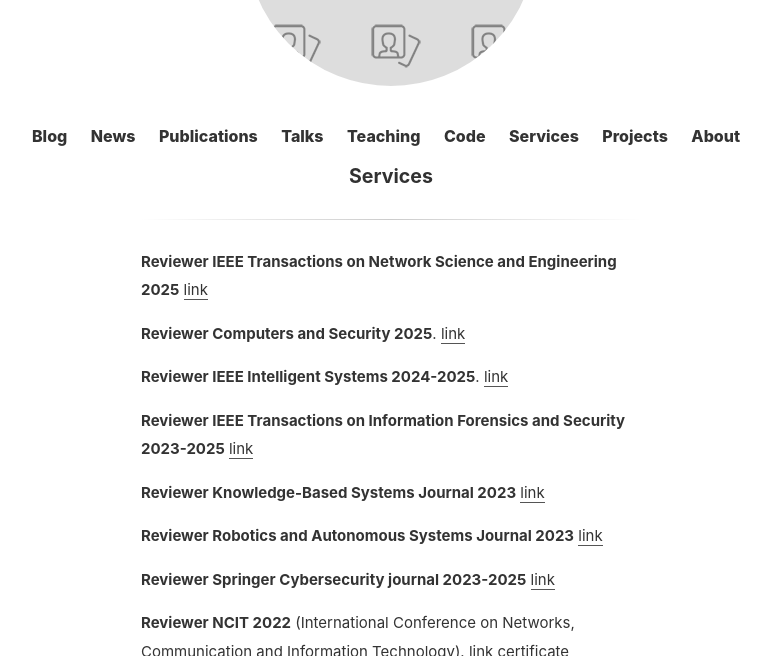
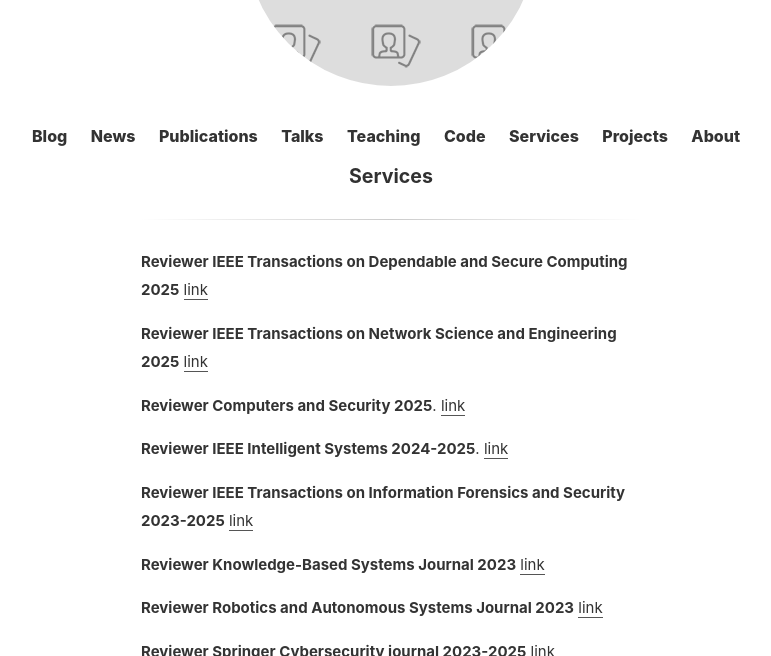
Before and after one commit to Limmen/Limmen.github.io, a Jekyll site: the page built from services.md, in a window 1280 px wide and 900 px high, cut to the strip 244-900 px from the top of the window. Shown: the whole strip, without its empty margins (249-1020 px from the left). Built offline with Jekyll 4.4.1, drawn with Linux system fonts in a browser that asks for light colours.

Commit message:
update service

```diff
--- a/services.md
+++ b/services.md
@@ -2,6 +2,9 @@
 layout: page
 title: Services
 ---
+
+**Reviewer IEEE Transactions on Dependable and Secure Computing 2025**
+[link](https://ieeexplore.ieee.org/xpl/RecentIssue.jsp?punumber=8858)
 
 **Reviewer IEEE Transactions on Network Science and Engineering 2025**
 [link](https://ieeexplore.ieee.org/xpl/RecentIssue.jsp?punumber=6488902)
```
